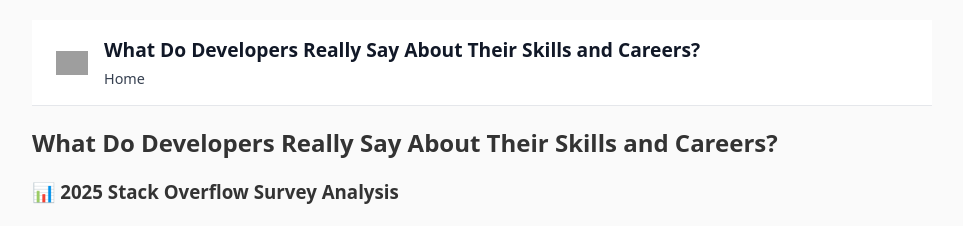
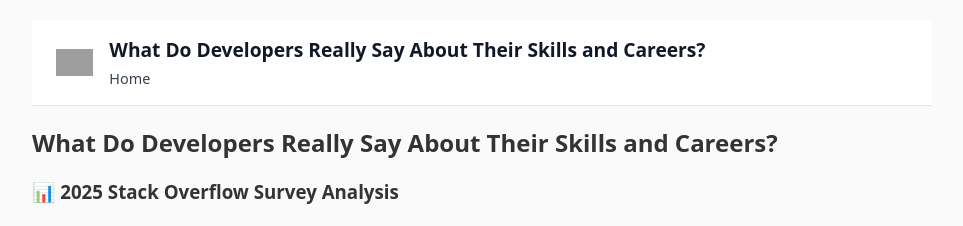
Before and after one commit to ilvfruits/stackoverflow-survey-2025, a Jekyll site: the page built from docs/index.md, in a window 1280 px wide. Shown: the top 226 px of the page, without its empty margins (158-1121 px from the left). Built offline with Jekyll 4.4.1, drawn with Linux system fonts in a browser that asks for light colours; grey boxes are pictures that could not be loaded.

Commit message:
Update style.css

```diff
--- a/docs/assets/css/style.css
+++ b/docs/assets/css/style.css
@@ -48,9 +48,12 @@ code {
 }
 
 .header-image {
-  height: 24px;
+  height: 28px;
   width: auto;
+  max-height: 28px;
+  object-fit: contain;
 }
+
 
 .header-text {
   display: flex;
@@ -58,13 +61,13 @@ code {
 }
 
 .site-title {
-  font-size: 1.2rem;               /* reduced header size */
+  font-size: 1.2rem;
   font-weight: 600;
   margin: 0;
 }
 
 .site-title a {
-  color: #111827;                  /* strong contrast */
+  color: #111827;
   text-decoration: none;
 }
 
```
